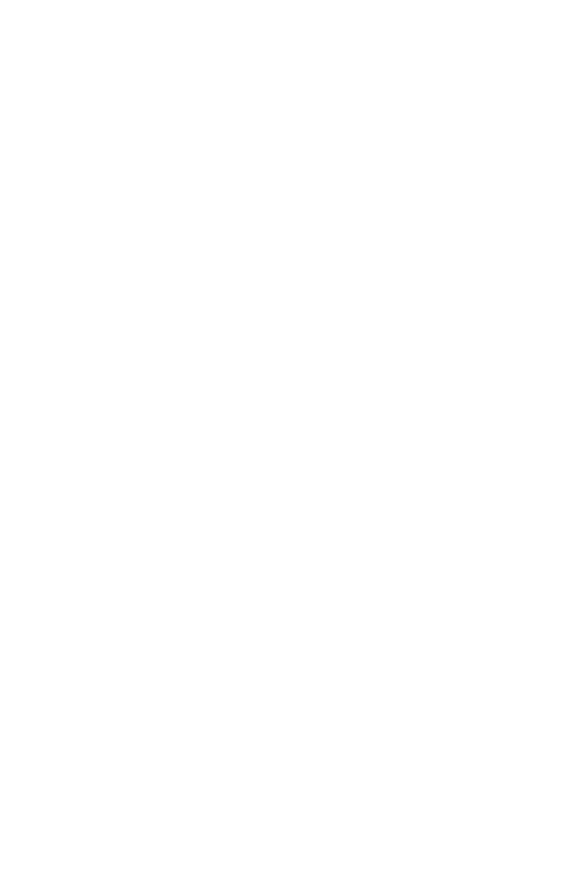
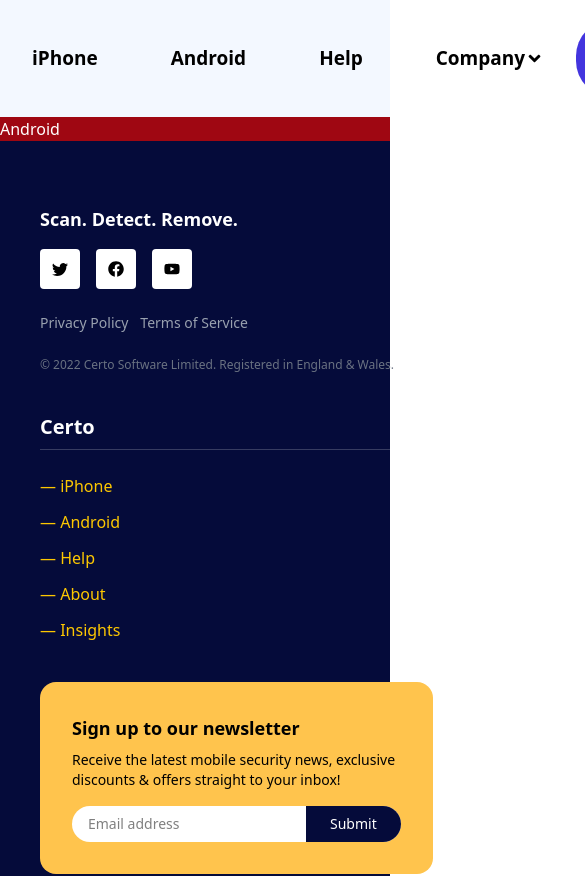
Before and after one commit to Sijan666/reactPrac, a React (Vite) app: page /android in a window 390 px wide. Before the commit this address had no page. Shown: the top 876 px of the page, 585 px wide, since content can reach past the window. Before the commit the page ends 844 px from the top, so only its background shows below. Built offline with nearby package versions, Linux system fonts and the light colour scheme; a web font is replaced by a local one.

Commit message:
Refactor routing and add new pages for Android and iPhone; update links in components

```diff
--- a/src/App.jsx
+++ b/src/App.jsx
@@ -5,6 +5,8 @@
 import Help from "./components/pages/Help";
 import Company from "./components/pages/Company";
 import RootLayouts from "./components/layouts/RootLayouts";
+import Android from "./components/pages/Android";
+import Iphone from "./components/pages/Iphone";
 
 function App() {
   return (
@@ -12,9 +14,10 @@
       <Routes>
         <Route path="/" element={<RootLayouts />}>
           <Route index element={<Home />} />
-          <Route path="/home" element={<Home />} />
-          <Route path="/Company" element={<Company />} />
-          <Route path="/Help" element={<Help />} />
+          <Route path="/android" element={<Android />} />
+          <Route path="/iphone" element={<Iphone />} />
+          <Route path="/company" element={<Company />} />
+          <Route path="/help" element={<Help />} />
           <Route path="/about" element={<About />} />
         </Route>
       </Routes>
--- a/src/components/Button.jsx
+++ b/src/components/Button.jsx
@@ -1,4 +1,4 @@
-const Button = ({ btntext, className ,children }) => {
+const Button = ({ btntext, className }) => {
   return (
 
     <>
@@ -19,7 +19,7 @@
       {/* farhana apu */}
 
       {/* najat apu */}
-      <div className={`py-3 px-5 duration-300 text-[19px] font-Inter font-extrabold rounded-[42px] cursor-pointer bg-[#FFC247] border-2 border-[#FFC247] hover:bg-transparent hover:border-black ${className}`}>{children}</div>
+      {/* <div className={`py-3 px-5 duration-300 text-[19px] font-Inter font-extrabold rounded-[42px] cursor-pointer bg-[#FFC247] border-2 border-[#FFC247] hover:bg-transparent hover:border-black ${className}`}>{children}</div> */}
       {/* najat apu */}
     </>
   );
--- a/src/components/layouts/Banner.jsx
+++ b/src/components/layouts/Banner.jsx
@@ -26,7 +26,7 @@
                   <FaArrowRightLong className="text-[#000000] opacity-0 group-hover:opacity-100 duration-300" />
                 </button>
               </Link>
-              <Link to={"/about"}>
+              <Link to={"/android"}>
                 <button className="flex items-center gap-x-4 group py-4 px-5 hover:bg-[#FFC247] outline-2 outline-text-common rounded-[42px] font-inter font-extrabold text-[19px] text-common cursor-pointer duration-300 hover:outline-[#FFC247]">
                   Get Certo for Android
                   <FaArrowRightLong className="text-[#000000] opacity-0 group-hover:opacity-100 duration-300" />
--- a/src/components/layouts/Footer.jsx
+++ b/src/components/layouts/Footer.jsx
@@ -3,6 +3,7 @@
 // import Flex from "../Flex";
 import { BsTwitter } from "react-icons/bs";
 import { FaFacebook, FaYoutube } from "react-icons/fa";
+import { Link } from "react-router-dom";
 // import { CgYoutube } from "react-icons/cg";
 
 const Footer = () => {
@@ -43,11 +44,31 @@
               </h2>
 
               <ul className="space-y-3 text-yellow-400">
-                <li>— iPhone</li>
-                <li>— Android</li>
-                <li>— Help</li>
-                <li>— About</li>
-                <li>— Insights</li>
+                <li>
+                  <Link to={'/iphone'}>
+                  — iPhone
+                  </Link>
+                </li>
+                <li>
+                  <Link to={'/android'}>
+                  — Android
+                  </Link>
+                </li>
+                <li>
+                  <Link to={'/help'}>
+                  — Help
+                  </Link>
+                </li>
+                <li>
+                  <Link to={'/about'}>
+                  — About
+                  </Link>
+                </li>
+                <li>
+                  <Link to={'/'}>
+                  — Insights
+                  </Link>
+                </li>
               </ul>
             </div>
 
--- a/src/components/layouts/GetCerto.jsx
+++ b/src/components/layouts/GetCerto.jsx
@@ -97,7 +97,7 @@
                   <FaArrowRightLong className="text-[#000000] opacity-0 group-hover:opacity-100 duration-300" />
                 </button>
               </Link>
-              <Link to={"/about"}>
+              <Link to={"/android"}>
                 <button className="flex items-center gap-x-4 group py-3 px-5 duration-300 text-[19px] font-Inter font-extrabold rounded-[42px] cursor-pointer bg-transparent border-2 hover:bg-[#FFC247] hover:border-[#FFC247]">
                   Get Certo for Android
                   <FaArrowRightLong className="text-[#000000] opacity-0 group-hover:opacity-100 duration-300" />
--- a/src/components/layouts/Header.jsx
+++ b/src/components/layouts/Header.jsx
@@ -23,15 +23,15 @@
                     <li className='text-[19px] font-extrabold hover:text-[#4335DE] p-3 rounded-[42px]'>iPhone</li>
                     </Link>
 
-                    <Link to="/About">
+                    <Link to="/android">
                     <li className='text-[19px] font-extrabold hover:text-[#4335DE] p-3 rounded-[42px]'>Android</li>
                     </Link>
 
-                    <Link to="/Help">
+                    <Link to="/help">
                     <li className='text-[19px] font-extrabold hover:text-[#4335DE] p-3 rounded-[42px]'>Help</li>
                     </Link>
 
-                    <Link to="/Company">
+                    <Link to="/company">
                     <li className="flex items-center text-[19px] font-extrabold hover:text-[#4335DE] p-3 rounded-[42px]">
                         Company <FaAngleDown />
                     </li>
--- a/src/components/layouts/MobileSecurity.jsx
+++ b/src/components/layouts/MobileSecurity.jsx
@@ -32,7 +32,7 @@
                   <FaArrowRightLong className="text-[#000000] opacity-0 group-hover:opacity-100 duration-300" />
                 </button>
               </Link>
-              <Link to={"/about"}>
+              <Link to={"/android"}>
                 <button className="flex items-center gap-x-4 group py-3 px-5 duration-300 text-[19px] font-Inter font-extrabold rounded-[42px] cursor-pointer bg-transparent border-2 hover:bg-[#FFC247] hover:border-[#FFC247]">
                   Get Certo for Android
                   <FaArrowRightLong className="text-[#000000] opacity-0 group-hover:opacity-100 duration-300" />
--- a/src/components/layouts/SpyCerto.jsx
+++ b/src/components/layouts/SpyCerto.jsx
@@ -12,18 +12,20 @@
           <h1 className="text-[34px] font-extrabold font-inter leading-[45px] text-white">Is someone spying on your phone?</h1>
           <p className="text-white text-[18px] font-inter py-[50px]">Find out with Certo</p>
       </div>
-      <div className="text-center px-[385px] py-7">
-          <Flex className={"gap-x-6"}>
+            <div className="flex gap-x-6 mt-15 justify-center">
               <Link to={"/iphone"}>
-                <Button className={"flex items-center gap-x-4"}>Get Certo for iPhone
-                  <FaArrowRightLong />
-                </Button>
+                <button className="flex items-center gap-x-4 text-white hover:text-[#000000] group py-3 px-5 duration-300 text-[19px] font-Inter font-extrabold rounded-[42px] cursor-pointer bg-transparent border-2 hover:bg-[#FFC247] hover:border-[#FFC247]">
+                  Get Certo for iPhone
+                  <FaArrowRightLong className="group-hover:text-[#000000] text-white opacity-0 group-hover:opacity-100 duration-300" />
+                </button>
               </Link>
               <Link to={"/android"}>
-                <Button className={""}>Get Certo for Android</Button>
+                <button className="flex items-center gap-x-4 text-white hover:text-[#000000] group py-3 px-5 duration-300 text-[19px] font-Inter font-extrabold rounded-[42px] cursor-pointer bg-transparent border-2 hover:bg-[#FFC247] hover:border-[#FFC247]">
+                  Get Certo for Android
+                  <FaArrowRightLong className="group-hover:text-[#000000] text-white opacity-0 group-hover:opacity-100 duration-300 " />
+                </button>
               </Link>
-          </Flex>
-      </div>
+            </div>
     </Container>
   </div>
   )
--- a/src/components/pages/About.jsx
+++ b/src/components/pages/About.jsx
@@ -2,7 +2,9 @@
 
 const About = () => {
   return (
+    <>
     <div className='bg-red-800 text-white'>Android</div>
+    </>
   )
 }
 
--- a/src/components/pages/Android.jsx
+++ b/src/components/pages/Android.jsx
@@ -2,7 +2,7 @@
 const Android = () => {
   return (
     <div>
-      This is Android page
+      <div className='bg-red-800 text-white'>Android</div>
     </div>
   )
 }
--- a/src/components/pages/Iphone.jsx
+++ b/src/components/pages/Iphone.jsx
@@ -1,4 +1,4 @@
-import React from "react";
+
 
 const Iphone = () => {
     return (
```
